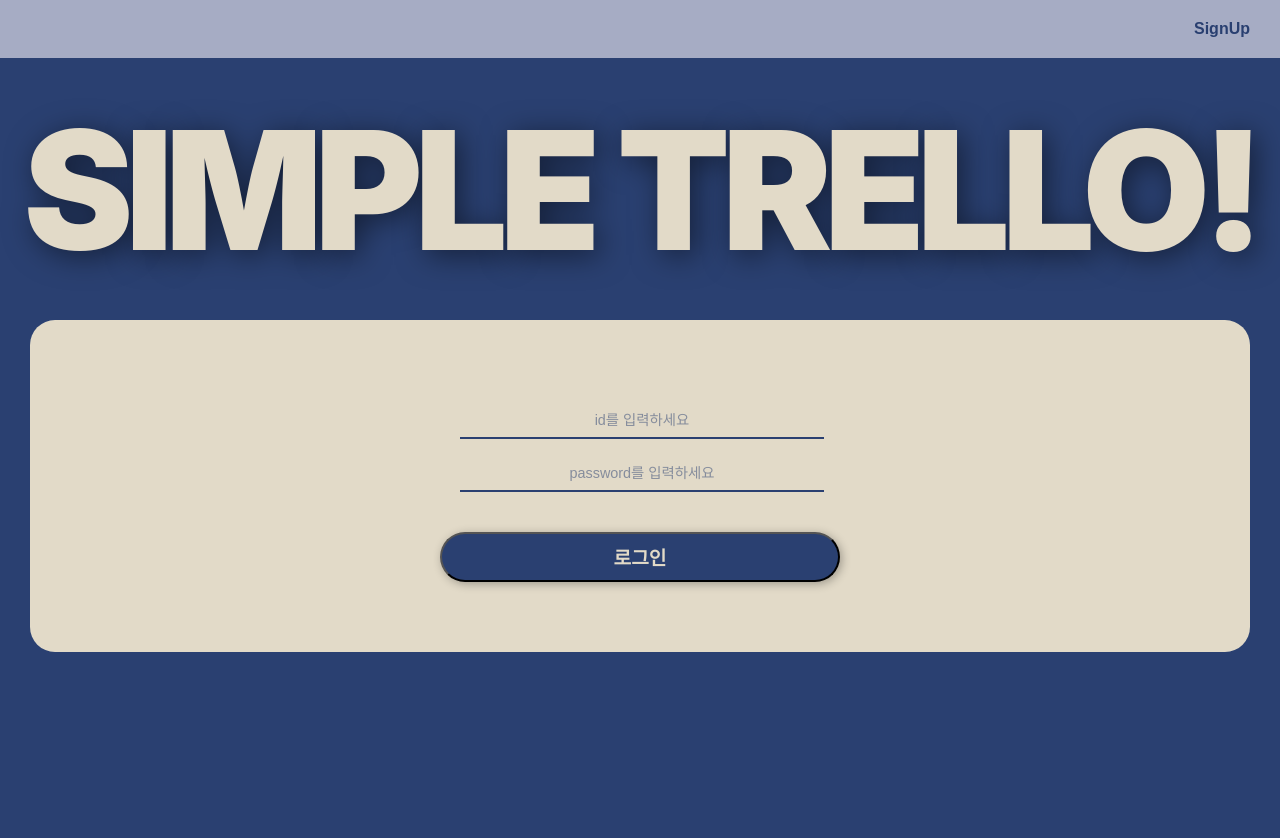
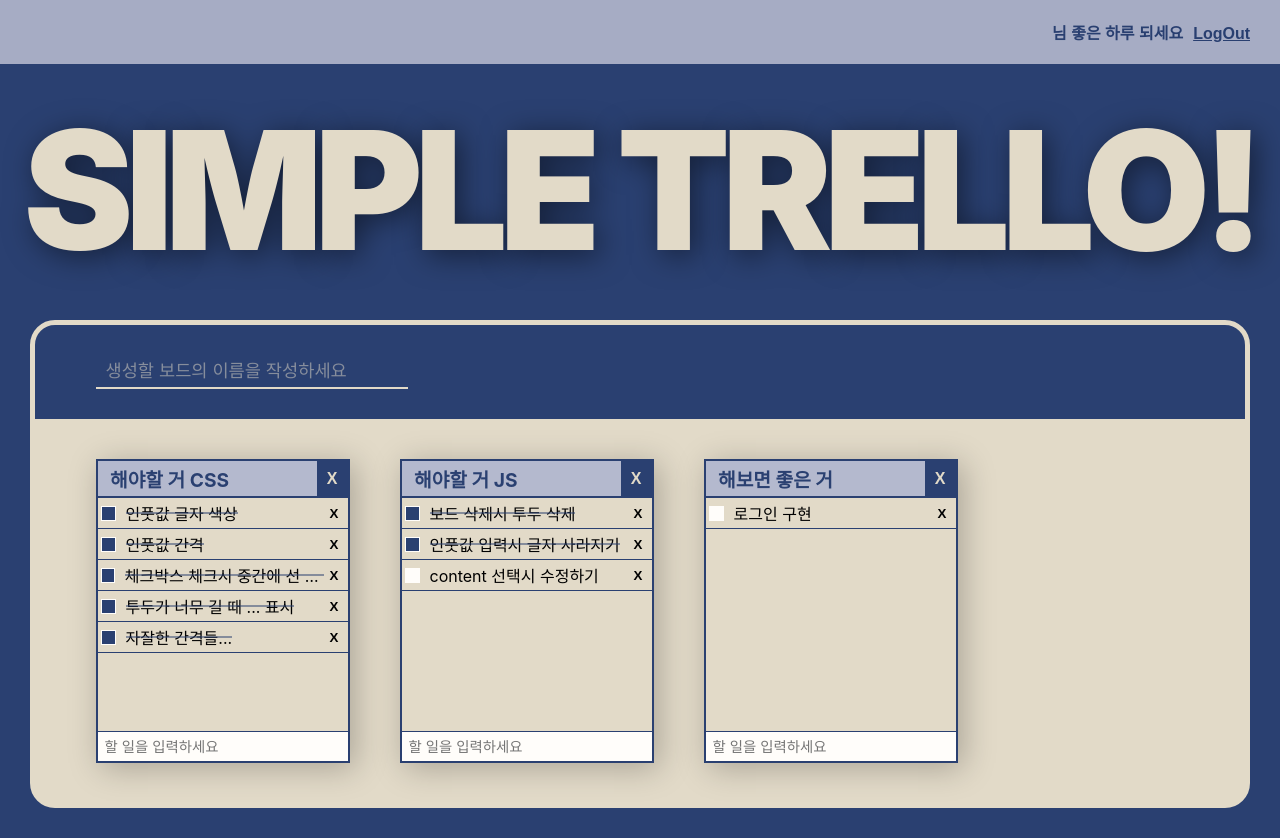
Before and after one commit to YiJaeE/simple_trello, a React (Create React App) app: page / in a window 1280 px wide. Before the commit the page ends 800 px from the top, so only its background shows below. Built offline with nearby package versions, Linux system fonts and the light colour scheme; data requests are answered from the project's data file; a web font is replaced by a local one.

Commit message:
bug fix and build

```diff
--- a/db.json
+++ b/db.json
@@ -10,7 +10,7 @@
     },
     {
       "id": 6,
-      "title": "구현해보면 좋을 것들"
+      "title": "해보면 좋은 거"
     }
   ],
   "todosState": [
@@ -18,25 +18,25 @@
       "boardId": 4,
       "id": 6486,
       "content": "인풋값 글자 색상",
-      "completed": false
+      "completed": true
     },
     {
       "boardId": 4,
       "id": 6386,
       "content": "인풋값 간격",
-      "completed": false
+      "completed": true
     },
     {
       "boardId": 4,
       "id": 36275,
       "content": "체크박스 체크시 중간에 선 긋기",
-      "completed": false
+      "completed": true
     },
     {
       "boardId": 4,
       "id": 22788,
       "content": "투두가 너무 길 때 ... 표시",
-      "completed": false
+      "completed": true
     },
     {
       "boardId": 5,
@@ -48,7 +48,7 @@
       "boardId": 5,
       "id": 40265,
       "content": "인풋값 입력시 글자 사라지기",
-      "completed": false
+      "completed": true
     },
     {
       "boardId": 5,
@@ -57,15 +57,15 @@
       "completed": false
     },
     {
-      "boardId": 6,
-      "id": 34314,
-      "content": "로그인",
-      "completed": false
-    },
-    {
       "boardId": 4,
       "id": 39538,
       "content": "자잘한 간격들...",
+      "completed": true
+    },
+    {
+      "boardId": 6,
+      "id": 7862,
+      "content": "로그인 구현",
       "completed": false
     }
   ]
--- a/src/App.js
+++ b/src/App.js
@@ -4,7 +4,7 @@
 import Header from './components/Header';
 
 const App = () => {
-  const [isLogin, setIsLogin] = useState(false);
+  const [isLogin, setIsLogin] = useState(true);
   const [userId, setUserId] = useState('');
 
   const userLogOut = () => {
--- a/src/components/todo/TodoContent.js
+++ b/src/components/todo/TodoContent.js
@@ -2,7 +2,15 @@
 import '../../styles/todo/TodoContent.css';
 
 const TodoContent = ({ todo }) => {
-  return <span className="todo-content">{todo.content}</span>;
+  return (
+    <span className="todo-content">
+      {todo.completed ? (
+        <span className="completed-check">{todo.content}</span>
+      ) : (
+        <>{todo.content}</>
+      )}
+    </span>
+  );
 };
 
 export default TodoContent;
--- a/src/hook/UseBoard.js
+++ b/src/hook/UseBoard.js
@@ -34,6 +34,7 @@
     const title = e.target.value.trim();
     if (title === '' || e.key !== 'Enter') return;
     const newBoards = { id: generateBoardId(), title: title };
+    e.target.value = '';
     try {
       await trelloApi.createBoard(newBoards);
       dispatch({ type: 'CREATE_BOARD', newBoards: newBoards });
@@ -72,6 +73,7 @@
       completed: false,
     };
     if (content === '' || e.key !== 'Enter') return;
+    e.target.value = '';
     try {
       await trelloApi.createTodo(newTodos);
       dispatch({
--- a/src/styles/board/BoardInput.css
+++ b/src/styles/board/BoardInput.css
@@ -1,17 +1,19 @@
 .newInputBoard {
   margin-left: 5%;
+  margin-top: 30px;
   width: 300px;
   height: 30px;
   border: none;
   background-color: transparent;
   border-bottom: 2px solid #E2DAC8;
-  margin-top: 30px;
+  color: #E2DAC8;
+  padding-left: 10px;
+  font-size: 1.1rem;
 }
 
 .newInputBoard::placeholder {
-  font-size: 1.1rem;
   vertical-align: bottom;
   text-align: left;
-  padding-left: 10px;
+  /* padding-left: 10px; */
   color: rgba(226, 218, 200, 0.5);
 }
--- a/src/styles/todo/TodoCheck.css
+++ b/src/styles/todo/TodoCheck.css
@@ -3,6 +3,7 @@
 }
 
 .checkbox + label {
+  box-sizing: border-box;
   display: inline-block;
   background-color: #FFFDFA;
 	width: 15px;
@@ -13,5 +14,4 @@
 
 .checkbox:checked + label {
   background-color: #2A4071;
-  border: 1px solid #FFFDFA;
 }
--- a/src/styles/todo/TodoContent.css
+++ b/src/styles/todo/TodoContent.css
@@ -4,4 +4,31 @@
 
 .todo-content {
   margin-left: 10px;
+  text-overflow: ellipsis;
+  white-space: nowrap;
+  overflow: hidden
 }
+
+.completed-check {
+  position: relative;
+}
+.completed-check::after {
+  content: '';
+  position: absolute;
+  top: 40%;
+  left: 0;
+  width: 100%;
+  height: 2px;
+  background: #2A4071;
+  opacity: .5;
+  animation: move .3s linear;
+}
+
+@keyframes move {
+  from {
+    width: 0
+  }
+  to {
+    width: 100%
+  }
+}
--- a/src/styles/todo/TodoInput.css
+++ b/src/styles/todo/TodoInput.css
@@ -7,9 +7,6 @@
   border-top: 1px solid #2A4071;
   width: 100%;
   height: 30px;
-}
-
-.inputTodo::placeholder {
-  padding: 5px;
+  padding: 7px;
   font-size: .9rem;
 }
--- a/src/styles/todo/TodoList.css
+++ b/src/styles/todo/TodoList.css
@@ -2,4 +2,5 @@
   display: flex;
   padding: 3px;
   border-bottom: 1px solid #2A4071;
+  align-items: center;
 }
```
